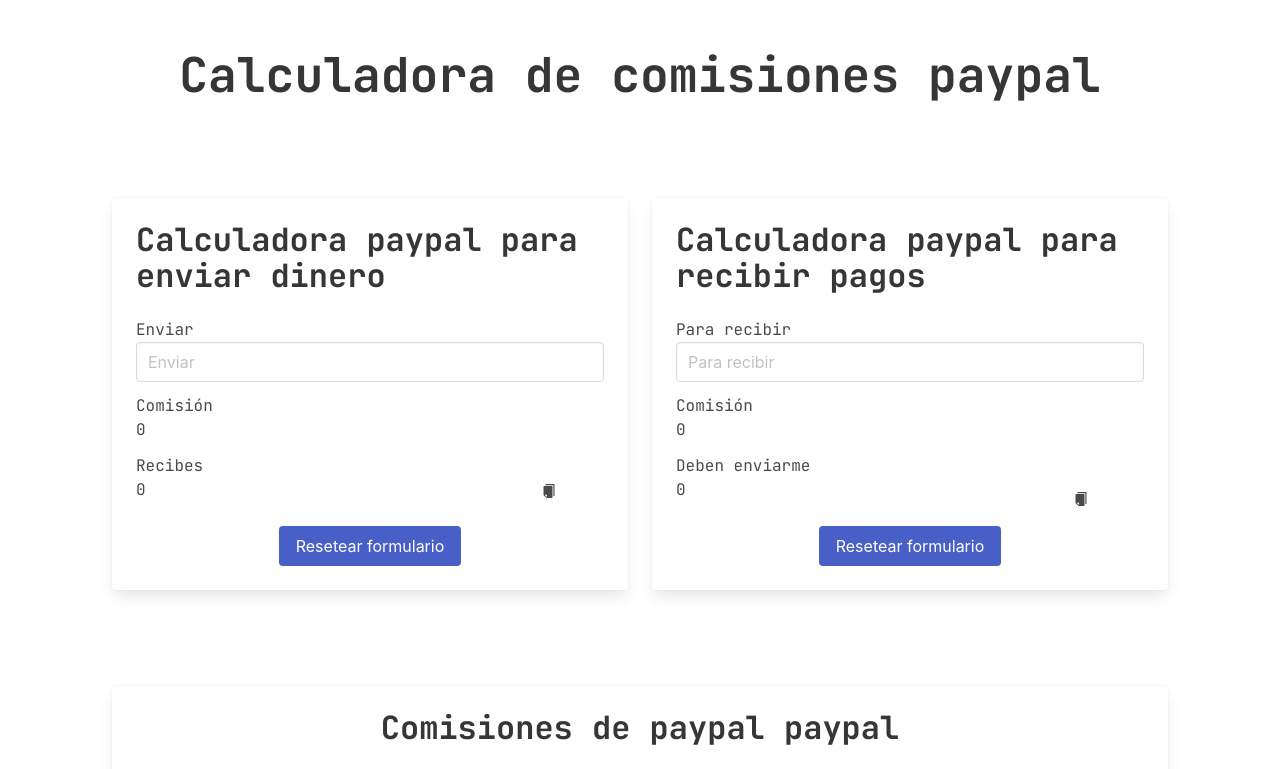
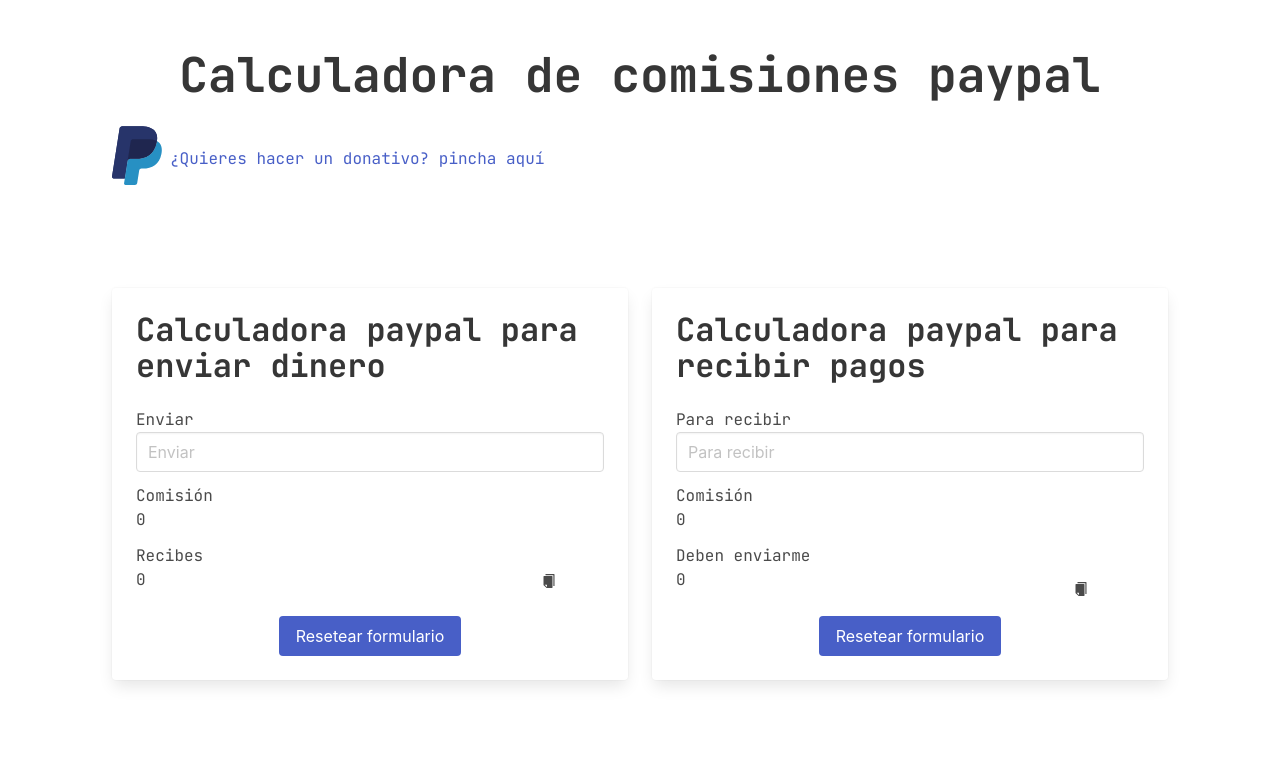
Before and after one commit to j4viermora/calculator-paypal, a Next.js app: page / in a window 1280 px wide. Shown: the top 769 px of the page. Built offline with nearby package versions, Linux system fonts and the light colour scheme.

Commit message:
se agrega link de donativo

```diff
--- a/pages/index.tsx
+++ b/pages/index.tsx
@@ -32,6 +32,25 @@
           <h2 className='title is-1 has-text-centered is-size-3-mobile has-text-left-mobile'>
             Calculadora de comisiones paypal
           </h2>
+          <div className='is-flex is-align-items-center'>
+            <figure>
+              <img
+                src='./paypal.svg'
+                alt='logo-paypal'
+                style={{
+                  width: '50px',
+                }}
+              />
+            </figure>
+            <span className='ml-2'>
+              {' '}
+              <a
+                href='https://www.paypal.com/paypalme/j4viermora'
+                target='_blank'>
+                ¿Quieres hacer un donativo? pincha aquí
+              </a>
+            </span>
+          </div>
         </section>
 
         <section className='section'>
```
Also changed, not shown: public/paypal.svg (added).
